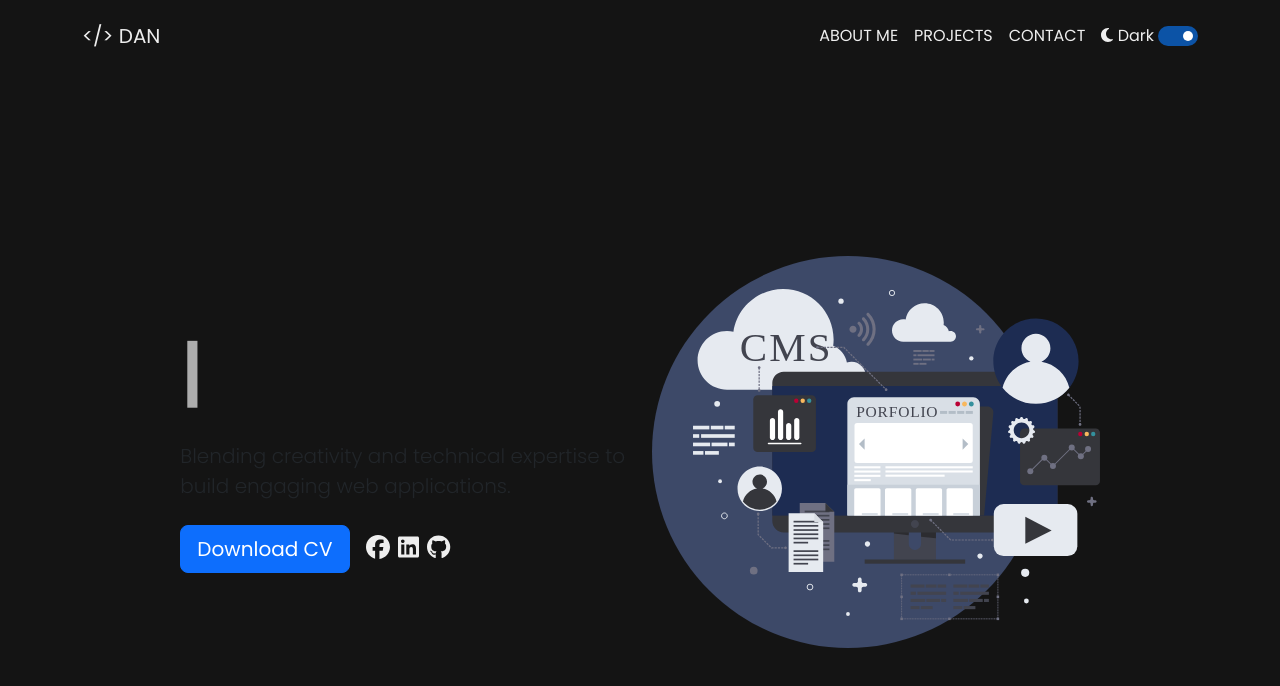
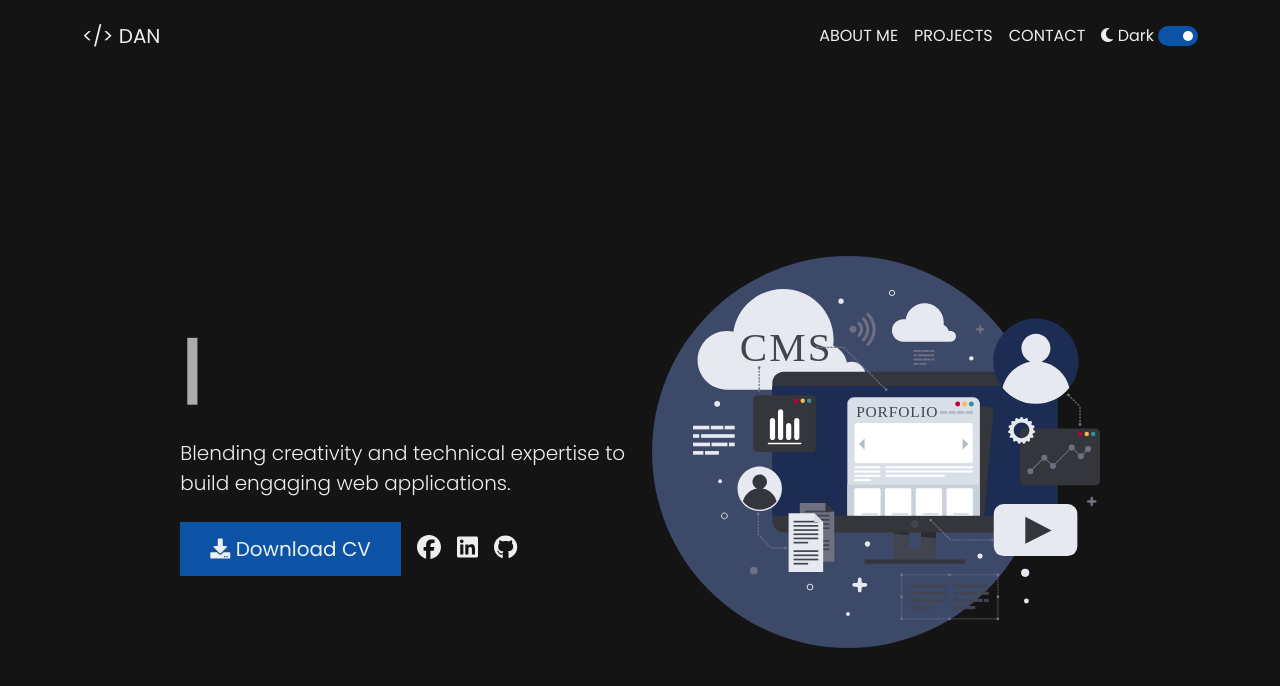
Before and after one commit to DAnoche/My-Porpolio, a React (Create React App) app: page / in a window 1280 px wide. Shown: the top 686 px of the page. Built offline with nearby package versions, Linux system fonts and the light colour scheme.

Commit message:
Change Download button style

```diff
--- a/src/App.css
+++ b/src/App.css
@@ -1,4 +1,5 @@
 @import url("https://fonts.googleapis.com/css2?family=Poppins:wght@300;400;500;600&display=swap");
+
 * {
   margin: 0;
   padding: 0;
@@ -152,15 +153,39 @@ label:active:after {
   color: var(--textColor);
 }
 
+.hero-paragraphs {
+  color: var(--textColor);
+}
+
 .hero-header:hover {
   color: var(--secondaryColor);
 }
 
-.hero-links a:hover {
-  scale: 0.75;
+.hero-social-links:hover {
+  scale: 1.5;
+  color: dodgerblue;
 }
 
 .hero-social-links {
   font-size: 1.5em;
   color: var(--textColor);
 }
+
+.hero-btn {
+  padding: 0.5em;
+  background-color: var(--secondaryColor);
+  border: none;
+  color: #eee;
+  padding: 12px 30px;
+  cursor: pointer;
+  font-size: 20px;
+}
+
+.hero-btn:hover {
+  background-color: dodgerblue;
+  border-radius: 20px;
+}
+
+.hero-download {
+  background: transparent;
+}
--- a/src/Components/hero.jsx
+++ b/src/Components/hero.jsx
@@ -27,18 +27,18 @@ function HeroSection(props) {
                 }}
               />
             </h1>
-            <p className="lead my-4">
+            <p className="hero-paragraphs lead my-4">
               Blending creativity and technical expertise to build engaging web
               applications.
             </p>
             <div className="hero-links d-flex justify-contents-center align-items-center">
-              <a className="btn btn-primary btn-lg me-3" href="#">
-                Download CV
-              </a>
+              <button className="hero-btn me-3">
+                <i className="fas fa-download hero-download" /> Download CV
+              </button>
               <a href="https://www.facebook.com/DietherNoche" target="_blank">
                 <FontAwesomeIcon
                   icon={["fab", "facebook"]}
-                  className="hero-social-links me-2"
+                  className="hero-social-links me-3"
                 />
               </a>
               <a
@@ -47,13 +47,13 @@ function HeroSection(props) {
               >
                 <FontAwesomeIcon
                   icon={["fab", "linkedin"]}
-                  className="hero-social-links me-2"
+                  className="hero-social-links me-3"
                 />
               </a>
               <a href="https://github.com/DAnoche" target="_blank">
                 <FontAwesomeIcon
                   icon={["fab", "github"]}
-                  className="hero-social-links me-2"
+                  className="hero-social-links me-3"
                 />
               </a>
             </div>
```
